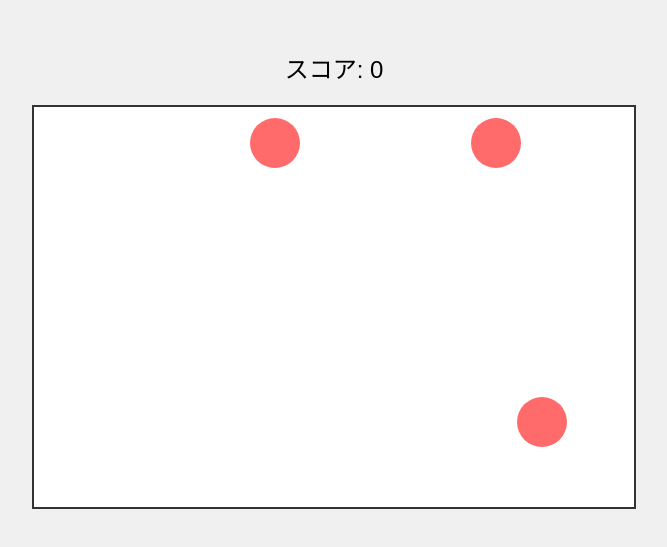
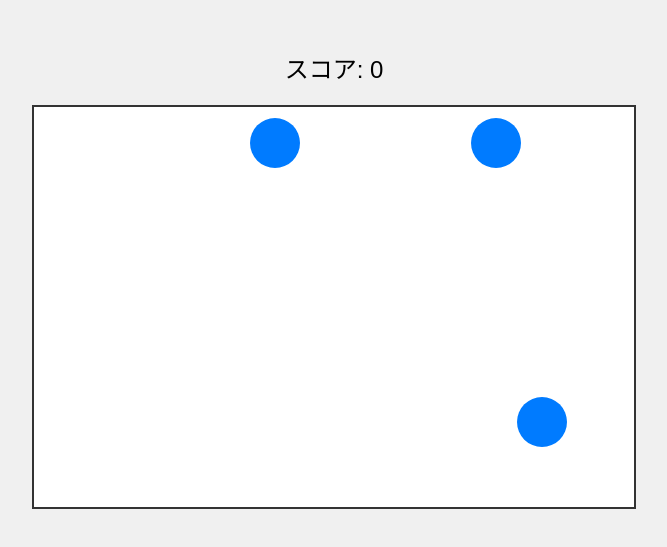
Before and after one commit to creanavi/TestCodex, a plain HTML site: page index.html in a window 1280 px wide. Shown: the part 121-668 px from the top of the page, without its empty margins (306-973 px from the left). Drawn offline with Linux system fonts and the light colour scheme.

Commit message:
Change ball color to blue

```diff
--- a/style.css
+++ b/style.css
@@ -30,7 +30,7 @@ body {
 .ball {
     width: 50px;
     height: 50px;
-    background-color: #ff6b6b;
+    background-color: #007BFF;
     border-radius: 50%;
     position: absolute;
     cursor: pointer;
```
